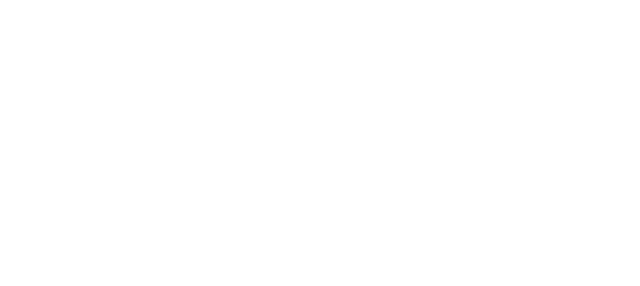
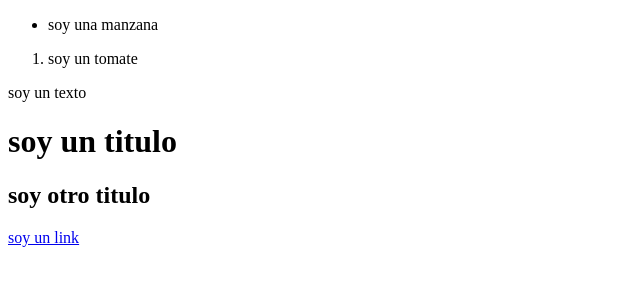
Before and after one commit to FrankCasanova/HTML-Y-CSS, a plain HTML site: page index.html in a window 1280 px wide. Shown: the whole page, without its empty margins (0-640 px from the left). Drawn offline with Linux system fonts and the light colour scheme.

Commit message:
CLASE 8: BODY

```diff
--- a/index.html
+++ b/index.html
@@ -15,7 +15,41 @@
 
     </head>
     <body>
+        <!--Tiene etiquetas de contenido
+        y etiquetas contenedoras
+        contenedoras: tienen etiquetas adentro
+        contenido: fotos, texto, video etc-->
+        <header>
+            <nav></nav>
+        </header>
 
+
+        <main>
+            <section>
+                <article>
+
+                </article>
+            </section>
+            <ul>
+                <!--lista desordenada-->
+                <li>soy una manzana</li> <!--items-->
+
+            </ul>
+            <ol>
+                <li>soy un tomate</li>
+                <!--lista ordenada-->
+            </ol>
+        </main>
+
+
+        <footer>
+
+            <p>soy un texto</p>
+            <h1>soy un titulo</h1>
+            <h2>soy otro titulo</h2>
+            <a href="#">soy un link</a>
+
+        </footer>
     </body>
 
 </html>
```
